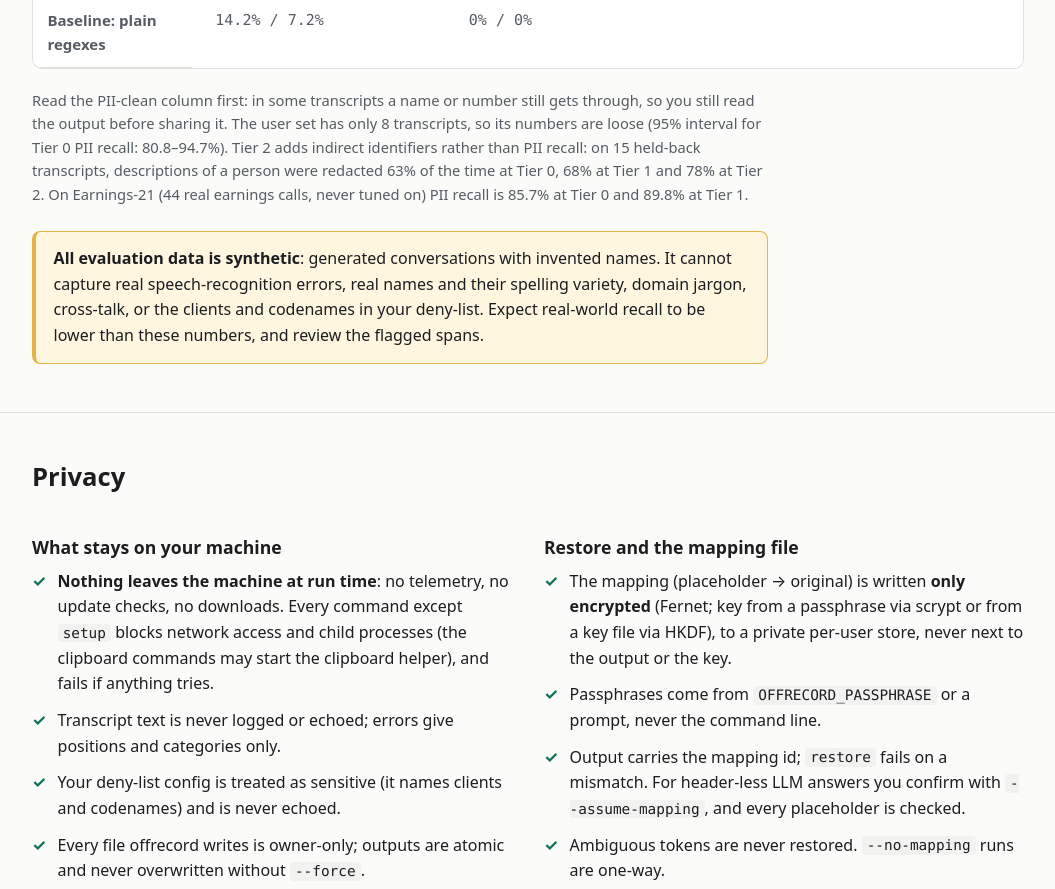
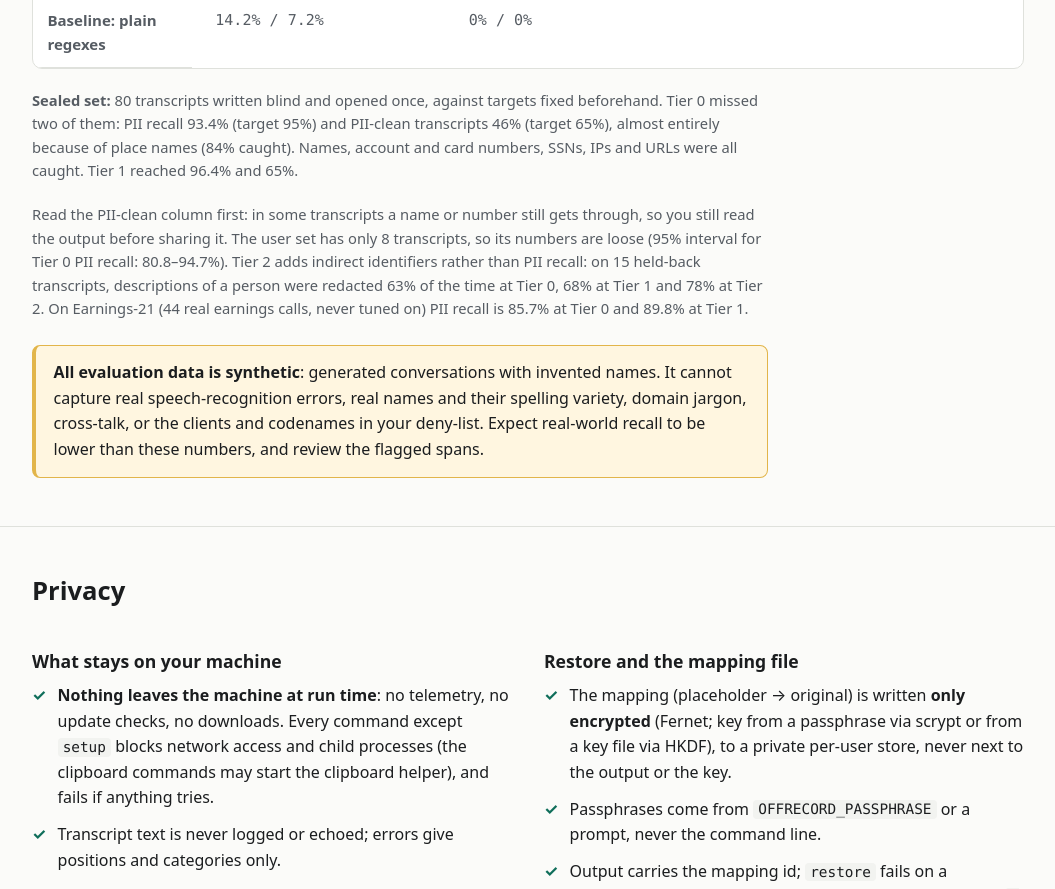
Before and after one commit to mohanenm/offrecord, a plain HTML site: page site/index.html in a window 1280 px wide. Shown: the part 4729-5618 px from the top of the page, without its empty margins (112-1167 px from the left). Drawn offline with Linux system fonts and the light colour scheme.

Commit message:
Report the sealed-set result: Tier 0 misses its PII targets on places

```diff
--- a/site/index.html
+++ b/site/index.html
@@ -326,6 +326,7 @@ offrecord restore answer.txt --assume-mapping \
           </tbody>
         </table>
       </div>
+      <p class="note"><strong>Sealed set:</strong> 80 transcripts written blind and opened once, against targets fixed beforehand. Tier 0 missed two of them: PII recall 93.4% (target 95%) and PII-clean transcripts 46% (target 65%), almost entirely because of place names (84% caught). Names, account and card numbers, SSNs, IPs and URLs were all caught. Tier 1 reached 96.4% and 65%.</p>
       <p class="note">Read the PII-clean column first: in some transcripts a name or number still gets through, so you still read the output before sharing it. The user set has only 8 transcripts, so its numbers are loose (95% interval for Tier 0 PII recall: 80.8&ndash;94.7%). Tier 2 adds indirect identifiers rather than PII recall: on 15 held-back transcripts, descriptions of a person were redacted 63% of the time at Tier 0, 68% at Tier 1 and 78% at Tier 2. On Earnings-21 (44 real earnings calls, never tuned on) PII recall is 85.7% at Tier 0 and 89.8% at Tier 1.</p>
       <div class="callout" role="note">
         <p><strong>All evaluation data is synthetic</strong>: generated conversations with invented names. It cannot capture real speech-recognition errors, real names and their spelling variety, domain jargon, cross-talk, or the clients and codenames in your deny-list. Expect real-world recall to be lower than these numbers, and review the flagged spans.</p>
```
Also changed, not shown: 1 other file.
